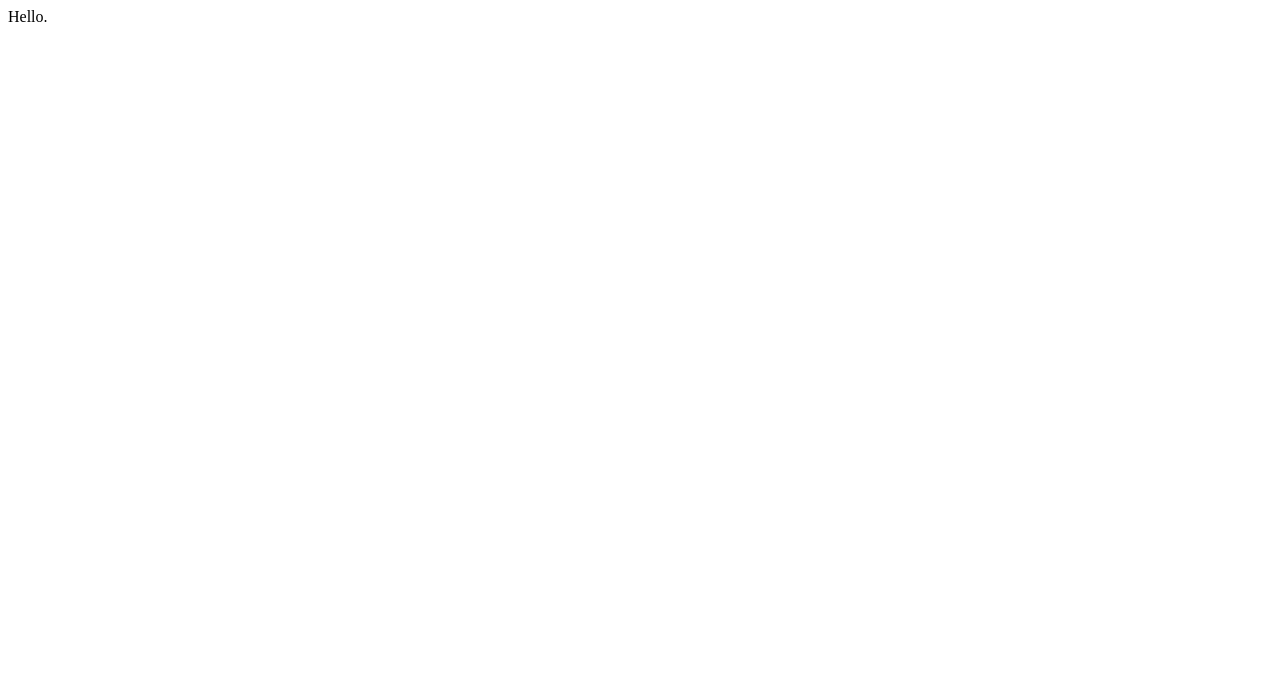
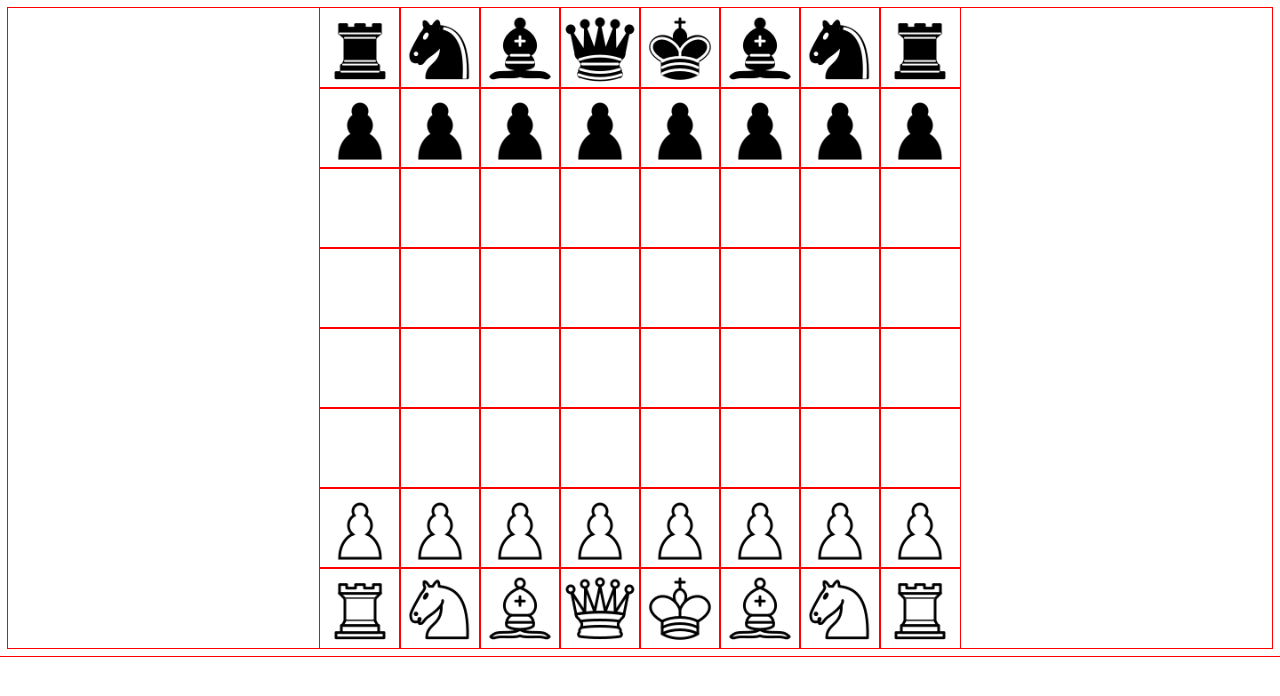
Before and after one commit to JamesHagerty1/React-Chess, a React (Create React App) app: page / in a window 1280 px wide. Shown: the top 696 px of the page. Built offline with nearby package versions, Linux system fonts and the light colour scheme.

Commit message:
clean slate board

```diff
--- a/src/App.tsx
+++ b/src/App.tsx
@@ -1,4 +1,29 @@
-import React, { useState } from "react";
+import React, { FC, useState, useRef } from "react";
+import "./index.css";
+
+
+interface BoardProps {
+  board: string[][];
+  clickTile: Function;
+}
+const Board: FC<BoardProps> = (props) => {
+  return (
+    <div className="board">
+      {props.board.map((row, r) =>
+        <div className="board-row" key={r}>
+          {row.map((pieceId, c) =>
+            <div className="board-row-tile"
+            onClick={() => props.clickTile(r, c)} key={c}>
+              <img className="board-row-tile-img"
+              src={require(`./images/${pieceId}.png`)}/>
+            </div>
+          )}
+        </div>
+      )}
+    </div>
+  );
+}
+
 
 function App() {
   const [board, setBoard] = useState<string[][]>([
@@ -12,9 +37,13 @@ function App() {
       ["rl", "nl", "bl", "ql", "kl", "bl", "nl", "rl"]
   ]);
 
+  function clickTile(r: number, c: number) {
+    console.log(r, c);
+  }
+
   return (
-    <div>
-        Hello.
+    <div className="flex-container">
+      <Board board={board} clickTile={clickTile}/>
     </div>
   );
 }
--- /dev/null
+++ b/src/index.css
@@ -0,0 +1,30 @@
+* {
+  outline: 1px solid red;
+}
+
+.flex-container {
+  display: flex;
+  flex-direction: row;
+  flex-wrap: wrap;
+  justify-content: center;
+}
+
+.board {
+  width: 80vmin;
+  height: 80vmin;
+}
+.board-row {
+  width: 100%;
+  height: 12.5%;
+}
+.board-row-tile {
+  width: 12.5%;
+  height: 100%;
+  display: block; /* get rid of white space under div containing img */
+  font-size: 0px; /* get rid of white space under div containing img */
+  float: left; /* prevent horizontal stacking of tiles in same row */
+}
+.board-row-tile-img {
+  width: 100%;
+  height: 100%;
+}
```
